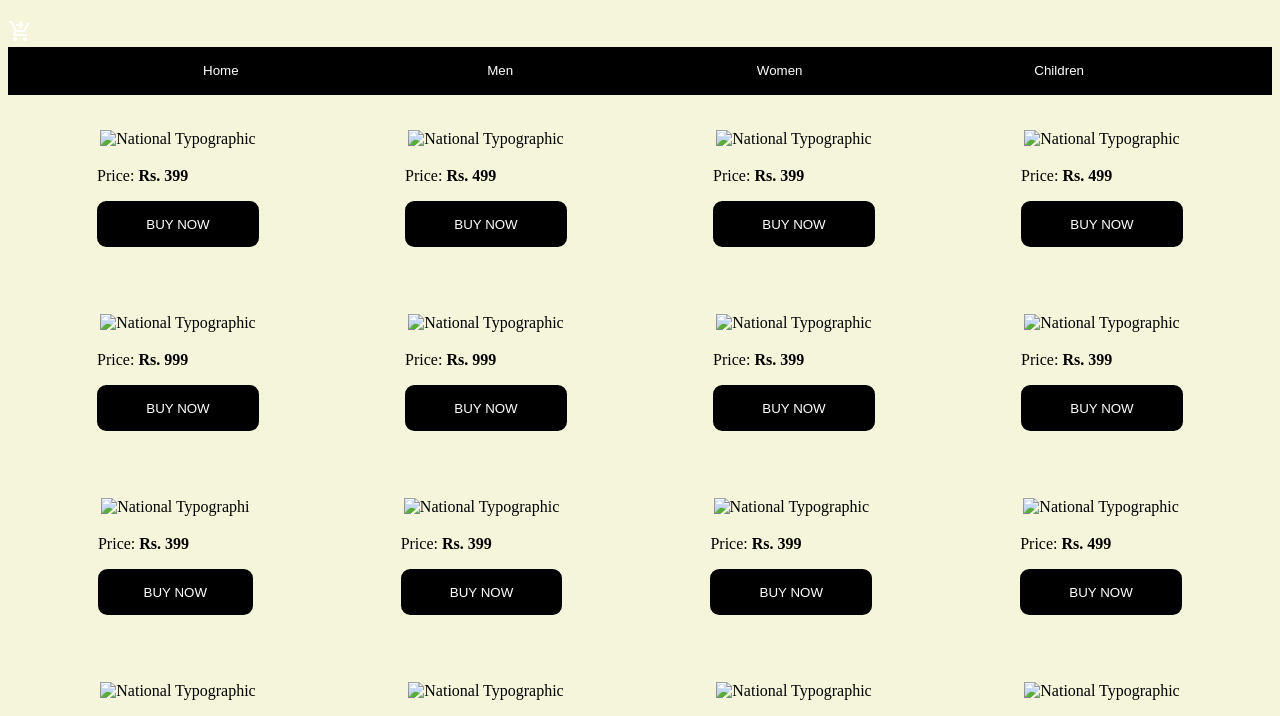
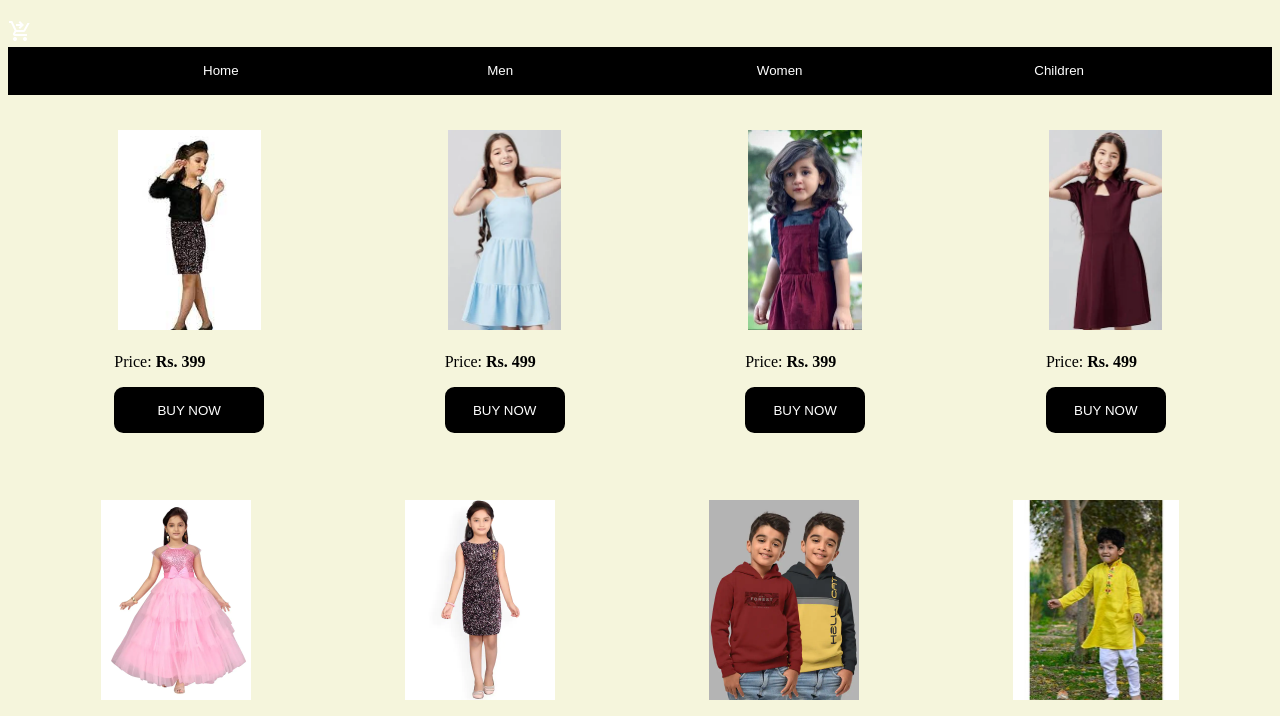
Before and after one commit to tanujSaxena2408/tighty-whities, a plain HTML site: page Childen.html in a window 1280 px wide. Shown: the part 61-777 px from the top of the page. Drawn offline with nearby package versions, Linux system fonts and the light colour scheme.

Commit message:
Update Childen.html
Done

```diff
--- a/Childen.html
+++ b/Childen.html
@@ -8,34 +8,34 @@
 </head>
 <body>
     <h1>Tighty Whities</h1>
-   <a href="/HTML files/Saxena_project/checkout.html"><span class="material-symbols-outlined">
+   <a href="checkout.html"><span class="material-symbols-outlined">
         shopping_cart_checkout
         </span></a>
     <nav>
-        <a href="/HTML files/Saxena_project/Home.html"><button title="Tap to go to home page">Home</button></a>
-        <a href="/HTML files/Saxena_project/Mens.html"><button title="Biggest fashion deal for Men">Men</button></a>
+        <a href="Home.html"><button title="Tap to go to home page">Home</button></a>
+        <a href="Mens.html"><button title="Biggest fashion deal for Men">Men</button></a>
 
         <button title="Fine Fabrics for the Finest women">Women</button>
-        <a href="/HTML files/Saxena_project/Childen.html"><button title="Children section for clothes">Children</button></a>
+        <a href="Childen.html"><button title="Children section for clothes">Children</button></a>
     </nav>
     <div class="container">
         <div class="item">
-            <img src="/HTML files/Saxena_project/Children/images.jpeg" alt="National Typographic">
+            <img src="Children/images.jpeg" alt="National Typographic">
             <p>Price: <strong>Rs. 399</strong></p>
             <button class="buy">BUY NOW</button>
         </div>
         <div class="item">
-            <img src="/HTML files/Saxena_project/Children/dress16.jpg" alt="National Typographic">
+            <img src="Children/dress16.jpg" alt="National Typographic">
             <p>Price: <strong>Rs. 499</strong></p>
             <button class="buy">BUY NOW</button>
         </div>
         <div class="item">
-            <img src="/HTML files/Saxena_project/Children/dress15.jpg" alt="National Typographic">
+            <img src="Children/dress15.jpg" alt="National Typographic">
             <p>Price: <strong>Rs. 399</strong></p>
             <button class="buy">BUY NOW</button>
         </div>
         <div class="item">
-            <img src="/HTML files/Saxena_project/Children/dress9.jpg" alt="National Typographic">
+            <img src="Children/dress9.jpg" alt="National Typographic">
             <p>Price: <strong>Rs. 499</strong></p>
             <button class="buy">BUY NOW</button>
         </div>
@@ -43,22 +43,22 @@
     </div><!--container-->
     <div class="container">
         <div class="item">
-            <img src="/HTML files/Saxena_project/Children/dress2.jpg" alt="National Typographic">
+            <img src="Children/dress2.jpg" alt="National Typographic">
             <p>Price: <strong>Rs. 999</strong></p>
             <button class="buy">BUY NOW</button>
         </div>
         <div class="item">
-            <img src="/HTML files/Saxena_project/Children/dress3.jpg" alt="National Typographic">
+            <img src="Children/dress3.jpg" alt="National Typographic">
             <p>Price: <strong>Rs. 999</strong></p>
             <button class="buy">BUY NOW</button>
         </div>
         <div class="item">
-            <img src="/HTML files/Saxena_project/Children/dress10.jpg" alt="National Typographic">
+            <img src="Children/dress10.jpg" alt="National Typographic">
             <p>Price: <strong>Rs. 399</strong></p>
             <button class="buy">BUY NOW</button>
         </div>
         <div class="item">
-            <img src="/HTML files/Saxena_project/Children/dress11.jpg" alt="National Typographic">
+            <img src="Children/dress11.jpg" alt="National Typographic">
             <p>Price: <strong>Rs. 399</strong></p>
             <button class="buy">BUY NOW</button>
         </div>
@@ -66,21 +66,21 @@
     </div><!--container-->
     <div class="container">
         <div class="item">
-            <img src="/HTML files/Saxena_project/Children/images (2).jpeg" alt="National Typographi">  <p>Price: <strong>Rs. 399</strong></p>
+            <img src="Children/images (2).jpeg" alt="National Typographi">  <p>Price: <strong>Rs. 399</strong></p>
             <button class="buy">BUY NOW</button>
         </div>
         <div class="item">
-            <img src="/HTML files/Saxena_project/Children/dress6.jpg" alt="National Typographic">
+            <img src="Children/dress6.jpg" alt="National Typographic">
             <p>Price: <strong>Rs. 399</strong></p>
             <button class="buy">BUY NOW</button>
         </div>
         <div class="item">
-            <img src="/HTML files/Saxena_project/Children/Dress 1.jpg" alt="National Typographic">
+            <img src="Children/Dress 1.jpg" alt="National Typographic">
             <p>Price: <strong>Rs. 399</strong></p>
             <button class="buy">BUY NOW</button>
         </div>
         <div class="item">
-            <img src="/HTML files/Saxena_project/Children/images (1).jpeg" alt="National Typographic">
+            <img src="Children/images (1).jpeg" alt="National Typographic">
             <p>Price: <strong>Rs. 499</strong></p>
             <button class="buy">BUY NOW</button>
         </div>
@@ -88,22 +88,22 @@
     </div><!--container-->
     <div class="container">
         <div class="item">
-            <img src="/HTML files/Saxena_project/Children/dress4.jpg" alt="National Typographic">
+            <img src="Children/dress4.jpg" alt="National Typographic">
             <p>Price: <strong>Rs. 399</strong></p>
             <button class="buy">BUY NOW</button>
         </div>
         <div class="item">
-            <img src="/HTML files/Saxena_project/Children/Dress 1.jpg" alt="National Typographic">
+            <img src="Children/Dress 1.jpg" alt="National Typographic">
             <p>Price: <strong>Rs. 788</strong></p>
             <button class="buy">BUY NOW</button>
         </div>
         <div class="item">
-            <img src="/HTML files/Saxena_project/Children/Boys-dress_2.jpg" alt="National Typographic">
+            <img src="Children/Boys-dress_2.jpg" alt="National Typographic">
             <p>Price: <strong>Rs. 699</strong></p>
             <button class="buy">BUY NOW</button>
         </div>
         <div class="item">
-            <img src="/HTML files/Saxena_project/Children/dress3.jpg" alt="National Typographic">
+            <img src="Children/dress3.jpg" alt="National Typographic">
             <p>Price: <strong>Rs. 599</strong></p>
             <button class="buy">BUY NOW</button>
         </div>
@@ -113,6 +113,6 @@
         Westport, CT 06880</footer>
     <footer>Copyright &copy 2019 | Tighty Whities, LLC |
         All Rights Reserved</footer>
-        <footer><a style="color: white; text-decoration:none" href="/HTML files/Saxena_project/privacypolicy.html">Privacy Policy</a></footer>
+        <footer><a style="color: white; text-decoration:none" href="privacypolicy.html">Privacy Policy</a></footer>
 </body>
 </html>
```
